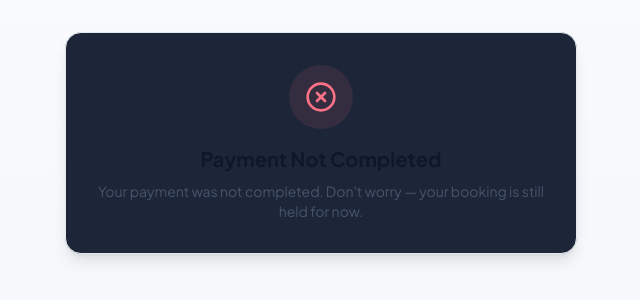
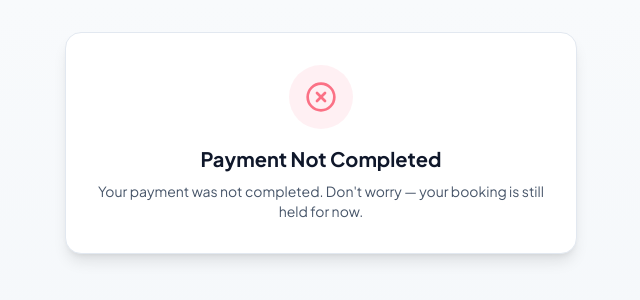
Before and after one commit to marcel1711-ship-it/Operan, a Next.js app: page /booking/1/payment/cancelled in a window 1280 px wide. Shown: the top 300 px of the page, without its empty margins (319-959 px from the left). Built offline with nearby package versions, Linux system fonts and the light colour scheme; no server answers.

Commit message:
fix(booking): add light theme to payment success/cancelled pages
Public payment pages inherited the dark dashboard theme, making text
unreadable on the light background. Added theme-light class and
explicit bg-white for the card.

Co-Authored-By: Claude Opus 4.6 <noreply@anthropic.com>

```diff
--- a/app/(public)/booking/[slug]/payment/cancelled/page.tsx
+++ b/app/(public)/booking/[slug]/payment/cancelled/page.tsx
@@ -31,9 +31,9 @@ export default function PaymentCancelledPage() {
   const canRetry = !holdExpired && bookingData?.booking_status === 'awaiting_payment';
 
   return (
-    <div className="min-h-screen bg-gradient-to-b from-slate-50 to-slate-100 px-4 py-8">
+    <div className="theme-light min-h-screen bg-gradient-to-b from-slate-50 to-slate-100 px-4 py-8">
       <div className="mx-auto max-w-lg">
-        <div className="rounded-2xl border border-slate-200 bg-card p-8 shadow-lg">
+        <div className="rounded-2xl border border-slate-200 bg-white p-8 shadow-lg">
           <div className="text-center">
             <div className="mx-auto mb-4 flex h-16 w-16 items-center justify-center rounded-full bg-destructive/10">
               <XCircle className="h-8 w-8 text-destructive" />
--- a/app/(public)/booking/[slug]/payment/success/page.tsx
+++ b/app/(public)/booking/[slug]/payment/success/page.tsx
@@ -64,9 +64,9 @@ export default function PaymentSuccessPage() {
   }, [bookingReference, accessToken, pollCount]);
 
   return (
-    <div className="min-h-screen bg-gradient-to-b from-slate-50 to-slate-100 px-4 py-8">
+    <div className="theme-light min-h-screen bg-gradient-to-b from-slate-50 to-slate-100 px-4 py-8">
       <div className="mx-auto max-w-lg">
-        <div className="rounded-2xl border border-slate-200 bg-card p-8 shadow-lg">
+        <div className="rounded-2xl border border-slate-200 bg-white p-8 shadow-lg">
           {status === 'verifying' && (
             <div className="text-center">
               <div className="mx-auto mb-4 flex h-16 w-16 items-center justify-center rounded-full bg-primary/10">
```
